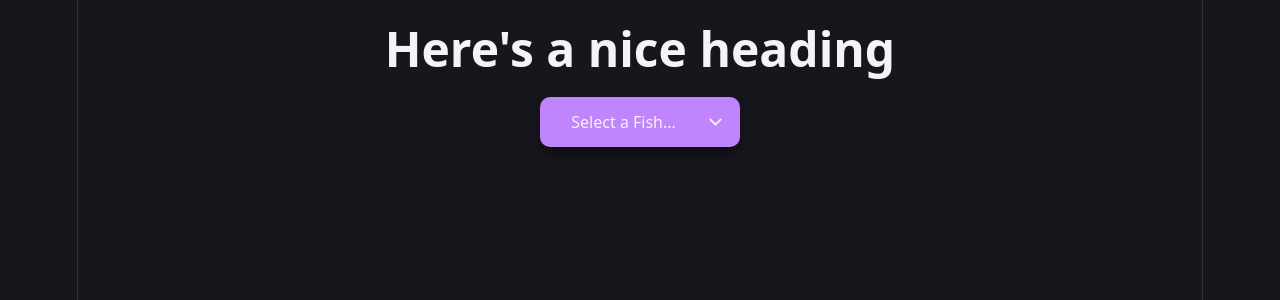
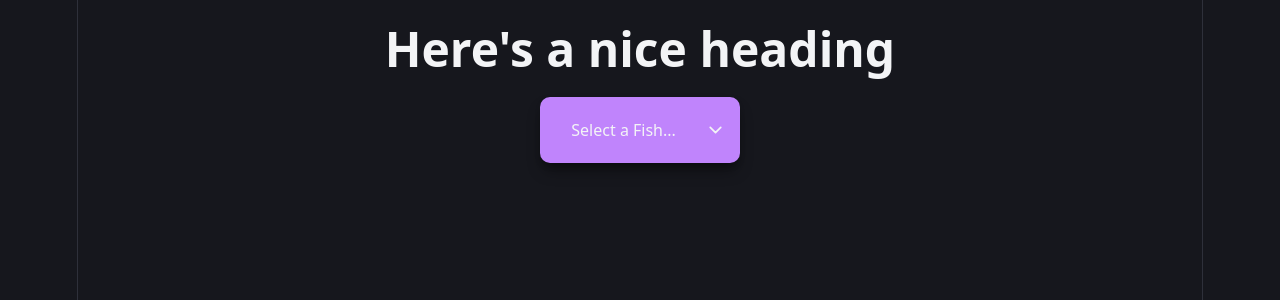
Before and after one commit to Yakowboi/abyss-roe-calc, a React (Vite) app: page / in a window 1280 px wide. Shown: the top 300 px of the page. Built offline with nearby package versions, Linux system fonts and the light colour scheme.

Commit message:
style(core): add some margin to p elements

```diff
--- a/src/styles/components/_core.scss
+++ b/src/styles/components/_core.scss
@@ -43,4 +43,8 @@ h2 {
   display: flex;
   flex-direction: column;
   box-sizing: border-box;
+
+  p {
+    margin: 0.5rem 0;
+  }
 }
```
